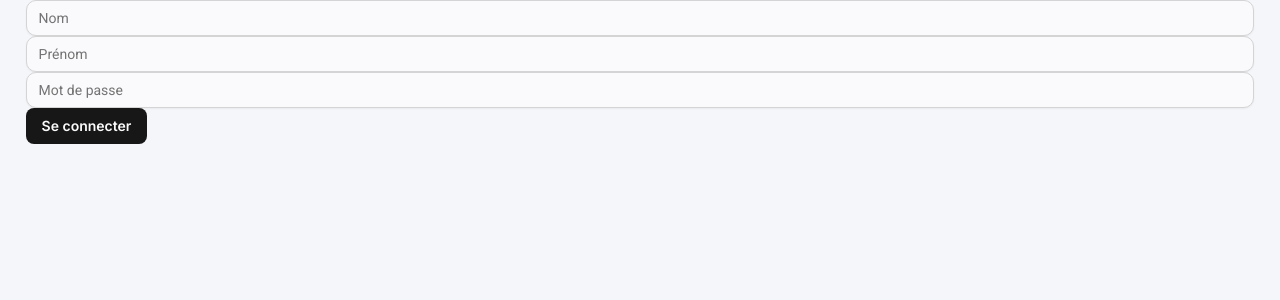
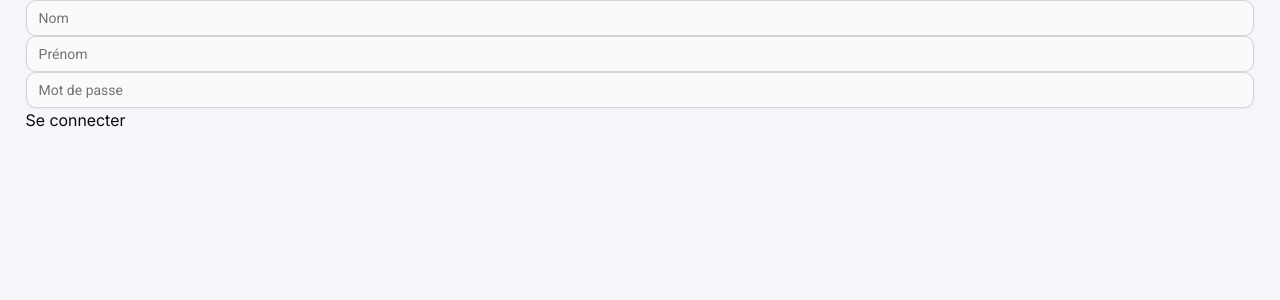
Before and after one commit to matthieup-git/public-react-intervenapp-frontend, a Next.js app: page / in a window 1280 px wide. Shown: the top 300 px of the page. Built offline with nearby package versions, Linux system fonts and the light colour scheme.

Commit message:
modif btn + header desktop

```diff
--- a/components/Header.js
+++ b/components/Header.js
@@ -1,10 +1,13 @@
 import ButtonReturn from "./components/ButtonReturn";
+import ButtonDefault from "./components/ButtonDefault"
 
 import { useRouter } from 'next/router'
+import { useWidth } from "../components/provider/WidthProvider";
 
 const Header = ({ title, btn = false, onModifyChange, isModified }) => {
 
     const router = useRouter()
+    const { isDesktop } = useWidth();
 
     const returnToHome = () => {
             if (onModifyChange) {
@@ -15,9 +18,12 @@ const Header = ({ title, btn = false, onModifyChange, isModified }) => {
             }
         };
 
+    const display = isDesktop && "justify-between"
+
     return (
-        <div className="flex items-center pt-8 pb-6">
-            {!btn ? <h1 className="text-4xl font-bold text-text-title-blue">{title}</h1> : <ButtonReturn text="Retour" onClick={returnToHome} />}
+        <div className={`${display} flex items-center pt-8 lg:pt-15 pb-6 lg:pb-20`}>
+            {!btn ? <h1 className="text-4xl lg:text-5xl font-bold text-text-title-blue">{title}</h1> : <ButtonReturn text="Retour" onClick={returnToHome} />}
+            {(isDesktop && router.pathname === "/tous-les-rapports") && <ButtonDefault text="Créer un rapport" variant="addAdmin" size="addAdmin" destination="/nouveau-rapport"/>}
         </div>
     );
 };
--- a/components/card/ReportCard.js
+++ b/components/card/ReportCard.js
@@ -21,7 +21,7 @@ function ReportCard(props) {
   const router = useRouter();
 
   const userInStore = useSelector((state) => state.users.value);
-  const { isMobile } = useWidth();
+  const { isDesktop } = useWidth();
 
   const handleRapportSelected = () => {
     // rediriger vers /modifier-rapport + stocker les props dans le dispatch
@@ -39,7 +39,7 @@ function ReportCard(props) {
 
   return (
     <>
-      {isMobile ? (
+      {!isDesktop ? (
         <ReportCardComponents
           onClick={() => handleRapportSelected()}
           isDone={props.states.isDone}>
@@ -109,7 +109,7 @@ function ReportCard(props) {
           <div className={getCommonClassesDesktop()}>
             <p>{props.equipmentHours}</p>
           </div>
-          <div className="flex flex-col flex-2 items-center justify-center text-left">
+          <div className="flex flex-col flex-2 justify-center text-left">
             <p dangerouslySetInnerHTML={{ __html: displayDescription }} />
           </div>
           <div className={getCommonClassesDesktop()}>
--- a/components/components/ButtonDefault.js
+++ b/components/components/ButtonDefault.js
@@ -4,7 +4,7 @@ import { useRouter } from 'next/router'
 
 import { Button } from "../../src/components/components/ui/button"
 
-import { CircleFadingPlus, PencilLine } from 'lucide-react';
+import { CircleFadingPlus } from 'lucide-react';
 
 import Loading from './Loading';
 
@@ -21,10 +21,7 @@ function ButtonDefault({ variant = "default", size = "default", text, destinatio
   }
 
   const icon = variant === "addAdmin"
-    ? <CircleFadingPlus size={20} strokeWidth={2.5} />
-    : variant === "modify"
-      ? <PencilLine size={20} />
-      : null;
+    && <CircleFadingPlus size={20} strokeWidth={2.5} />
 
   return (
     <Button onClick={handleClick} variant={variant} size={size}>
--- a/components/components/ButtonReturn.js
+++ b/components/components/ButtonReturn.js
@@ -21,7 +21,7 @@ function ButtonReturn({ destination, onClick }) {
   return (
     <>
       <Button onClick={handleClick} variant="return" size="return">
-        <ArrowLeft color="#000933" /><span className="pl-2">Retour</span>
+        <ArrowLeft color="#000933" size={20} /><span className="pl-2">Retour</span>
       </Button>
     </>
   )
--- a/components/provider/WidthProvider.js
+++ b/components/provider/WidthProvider.js
@@ -3,13 +3,13 @@ import React, { createContext, useState, useEffect, useContext } from 'react';
 const WidthContext = createContext();
 
 export const WidthProvider = ({ children }) => {
-    const [isMobile, setIsMobile] = useState(true);
-    console.log(isMobile)
+    const [isDesktop, setIsDesktop] = useState(true);
+    console.log(isDesktop)
 
     const checkWindowSize = () => {
       if (typeof window !== "undefined") {
         const windowWidth = window.innerWidth;
-        setIsMobile(windowWidth <= 1024);
+        setIsDesktop(windowWidth >= 1024);
       }
     };
 
@@ -24,7 +24,7 @@ export const WidthProvider = ({ children }) => {
     }, []);
 
   return (
-    <WidthContext.Provider value={{ isMobile }}>
+    <WidthContext.Provider value={{ isDesktop }}>
       {children}
     </WidthContext.Provider>
   );
--- a/pages/tous-les-rapports.js
+++ b/pages/tous-les-rapports.js
@@ -17,7 +17,7 @@ function AllReportsPage() {
   const dispatch = useDispatch();
   const router = useRouter();
   const userInStore = useSelector((state) => state.users.value);
-  const { isMobile } = useWidth();
+  const { isDesktop } = useWidth();
   const [reports, setReports] = useState([]); // Etat pour afficher tous les rapports
   const [loading, setLoading] = useState(true);
 
@@ -64,9 +64,9 @@ function AllReportsPage() {
           <Loading />
         </div>
       ) : (
-        <div className="flex flex-col gap-4 lg:gap-0 after:mb-24 lg:after:mb-0">{dataReports}</div>
+        <div className="flex flex-col gap-4 lg:gap-0 after:mb-24 lg:after:mb-12">{dataReports}</div>
       )}
-      {isMobile && <div className="fixed bottom-0 left-0 right-0 h-[80px] bg-fixed-contain-bg-grey flex flex-col justify-center items-center shadow-[0px_0px_8px_5px_rgba(0,0,0,0.1)]">
+      {!isDesktop && <div className="fixed bottom-0 left-0 right-0 h-[80px] bg-fixed-contain-bg-grey flex flex-col justify-center items-center shadow-[0px_0px_8px_5px_rgba(0,0,0,0.1)]">
         <div className="w-[95vw]">
           <ButtonDefault
             variant="addAdmin"
--- a/src/components/components/ui/button.tsx
+++ b/src/components/components/ui/button.tsx
@@ -5,25 +5,25 @@ import { cva, type VariantProps } from "class-variance-authority"
 import { cn } from "@components/lib/utils"
 
 const buttonVariants = cva(
-  "inline-flex items-center justify-center gap-2 text-sm font-semibold rounded-md font-btn whitespace-nowrap duration-100 ease-in cursor-pointer",
+  "inline-flex items-center justify-center font-btn whitespace-nowrap duration-100 ease-in cursor-pointer",
   // "disabled:pointer-events-auto disabled:opacity-50",
   // "[&_svg]:pointer-events-auto [&_svg:not([class*='size-'])]:size-4 [&_svg]:shrink-0"
   // "aria-invalid:ring-destructive/20 dark:aria-invalid:ring-destructive/40 aria-invalid:border-destructive",
   {
     variants: {
       variant: {
-        default: "bg-primary text-primary-foreground",
-        addAdmin: "bg-btn-bg-add text-white focus:outline-btn-outline-add-focus focus:outline-1 focus:outline-offset-2",
+        default: "",
+        addAdmin: "lg:text-xl bg-btn-bg-add text-white font-semibold rounded-md lg:rounded-xl gap-2 focus:outline-btn-outline-add-focus focus:outline-1 focus:outline-offset-2",
         addWorker: "",
-        return: "text-btn-text-return underline underline-offset-3 hover:bg-btn-bg-return-hover hover:no-underline active:bg-btn-bg-return-active",
-        modify: "text-btn-text-modify bg-btn-bg-modify border border-btn-stroke-modify hover:bg-btn-bg-modify-hover active:bg-btn-bg-modify-active"
+        return: "text-sm lg:text-xl text-btn-text-return font-semibold underline underline-offset-3 hover:bg-btn-bg-return-hover hover:no-underline active:bg-btn-bg-return-active",
+        modify: "lg:text-xl text-btn-text-modify font-semibold bg-btn-bg-modify rounded-md lg:rounded-xl border border-btn-stroke-modify hover:bg-btn-bg-modify-hover active:bg-btn-bg-modify-active"
       },
       size: {
-        default: "h-9 px-4 py-2",
-        addAdmin: "h-[48px] w-10/10",
+        default: "",
+        addAdmin: "h-12 lg:h-14 w-1/1 lg:w-56",
         addWorker: "",
         return: "h-9 px-4 py-2",
-        modify: "h-[48px] w-24"
+        modify: "h-12 lg:h-14 w-26 lg:w-34"
         // sm: "h-8 rounded-md px-3 has-[>svg]:px-2.5",
         // lg: "h-10 rounded-md px-6 has-[>svg]:px-4",
         // icon: "size-9",
--- a/src/components/components/ui/card/card.tsx
+++ b/src/components/components/ui/card/card.tsx
@@ -30,7 +30,7 @@ const ReportCardComponentsDesktop: React.FC<ReportCardComponentsProps> = ({
     <div
       data-slot="report-card-desktop"
       className={cn(
-        `${bg} flex p-4 text-center text-text-card-blue-desktop font-semibold text-sm border border-stroke-grey-desktop`,
+        `${bg} flex p-4 text-center text-text-card-blue-desktop font-semibold text-sm outline outline-badge-stroke-type-grey`,
         className
       )}
       {...props}
--- a/styles/globals.css
+++ b/styles/globals.css
@@ -41,7 +41,7 @@
   --color-badge-text-done-green: #027A48;
   --color-badge-bg-type-grey: #F5F6FA;
   --color-badge-text-type-grey: #8C92AE;
-  --color-badge-stroke-type-grey: #E5E7EF;
+  --color-badge-stroke-type-grey: #8C92AE;
 
   /* CARD */
   --color-bg-card: #FAFAFD;
```
